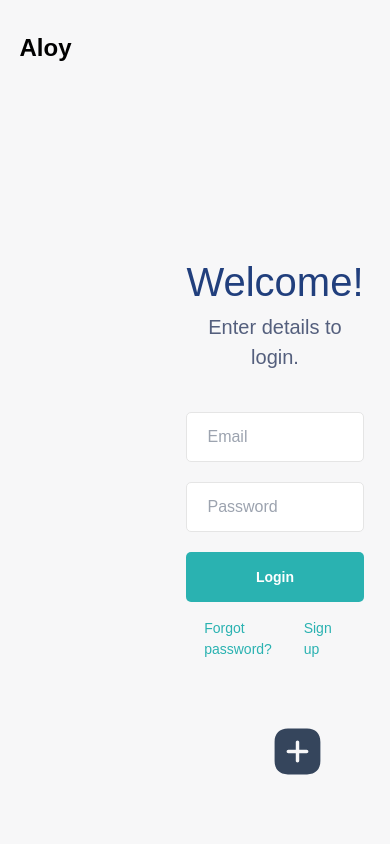
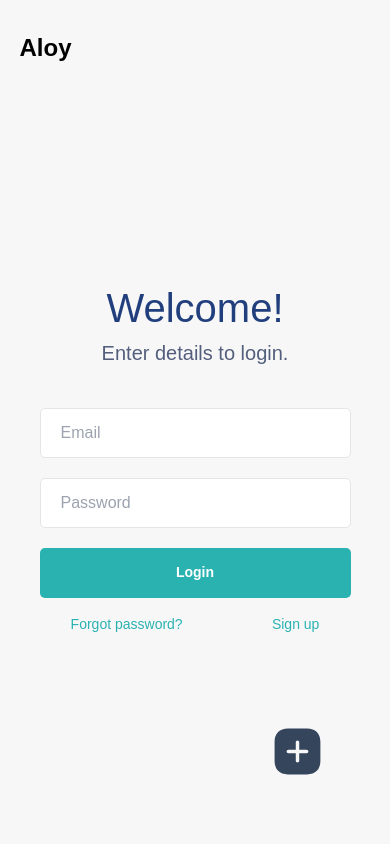
Before and after one commit to alamadrid01/Rich-Text-Editor--Blog-app, a React (Create React App) app in the folder client/: page /login in a window 390 px wide. Shown: the top 844 px of the page. Built offline with nearby package versions, Linux system fonts and the light colour scheme; a web font is replaced by a local one.

Commit message:
Feat: intalled cookie parser and make login and register responsive across all device

```diff
--- a/client/src/components/Viewer.jsx
+++ b/client/src/components/Viewer.jsx
@@ -47,8 +47,8 @@ const Viewer = () => {
       {loading ? (
         <div className="spinner w-[50%] mx-auto mt-5"></div>
       ) : (
-        <section className="px-5 xl:max-w-6xl xl:mx-auto pb-20">
-          <div className="grid grid-cols-1 gap-8 md:grid-cols-2 lg:grid-cols-3 px-5 mb-20 ">
+        <section className="px-0 lg-px-5 xl:max-w-6xl xl:mx-auto pb-20">
+          <div className="grid grid-cols-1 gap-8 md:grid-cols-2 lg:grid-cols-3 px-0 lg-px-5 mb-20 ">
             {blogPosts.map((rawContent, index) => {
               const pic = rawContent.blogImage.path;
               return (
--- a/client/src/styles/Login.scss
+++ b/client/src/styles/Login.scss
@@ -74,4 +74,21 @@
       }
     }
   }
+
+  @media (max-width: "900px"){
+    main{
+      padding: 0 20px;
+      gap: 100px;
+
+    }
+  }
+   @media (max-width: "650px"){
+    main{
+      padding: 0 20px;
+
+      .left{
+        display: none;
+      }
+    }
+  }
 }
```
Also changed, not shown: 2 other files (tests, documents, lock files or other folders).
